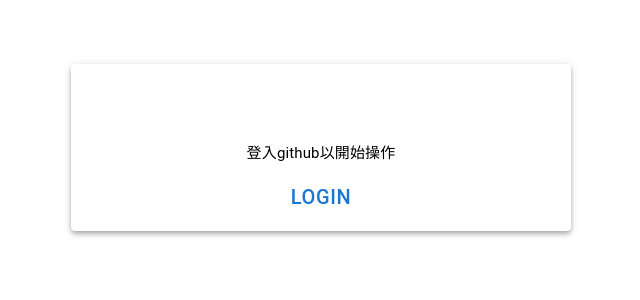
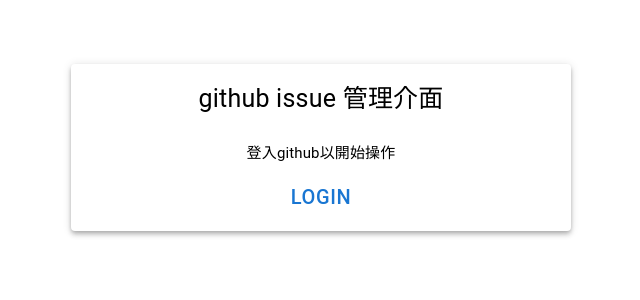
Before and after one commit to howard8998/IssueHub, a React (Create React App) app: page /#/login in a window 1280 px wide. Shown: the top 300 px of the page, without its empty margins (319-959 px from the left). Built offline with nearby package versions, Linux system fonts and the light colour scheme; no server answers.

Commit message:
修正windows顯示文字變白色

```diff
--- a/src/view/login.tsx
+++ b/src/view/login.tsx
@@ -5,7 +5,7 @@
   return (
     <Card sx={{mt:8,width:500,mx:'auto',boxShadow:4}}>
       <CardContent sx ={{textAlign:'center'}}>
-        <Typography sx ={{fontSize :25,color:'HighlightText'}}>github issue 管理介面</Typography>
+        <Typography sx ={{fontSize :25,color:'black'}}>github issue 管理介面</Typography>
         <Typography sx={{ fontSize: 15,color:'MenuText',mt:3,mx:'auto',mb:-2}}>登入github以開始操作</Typography>
       </CardContent>
       <CardActions sx={{mx:'auto'}}>
```
